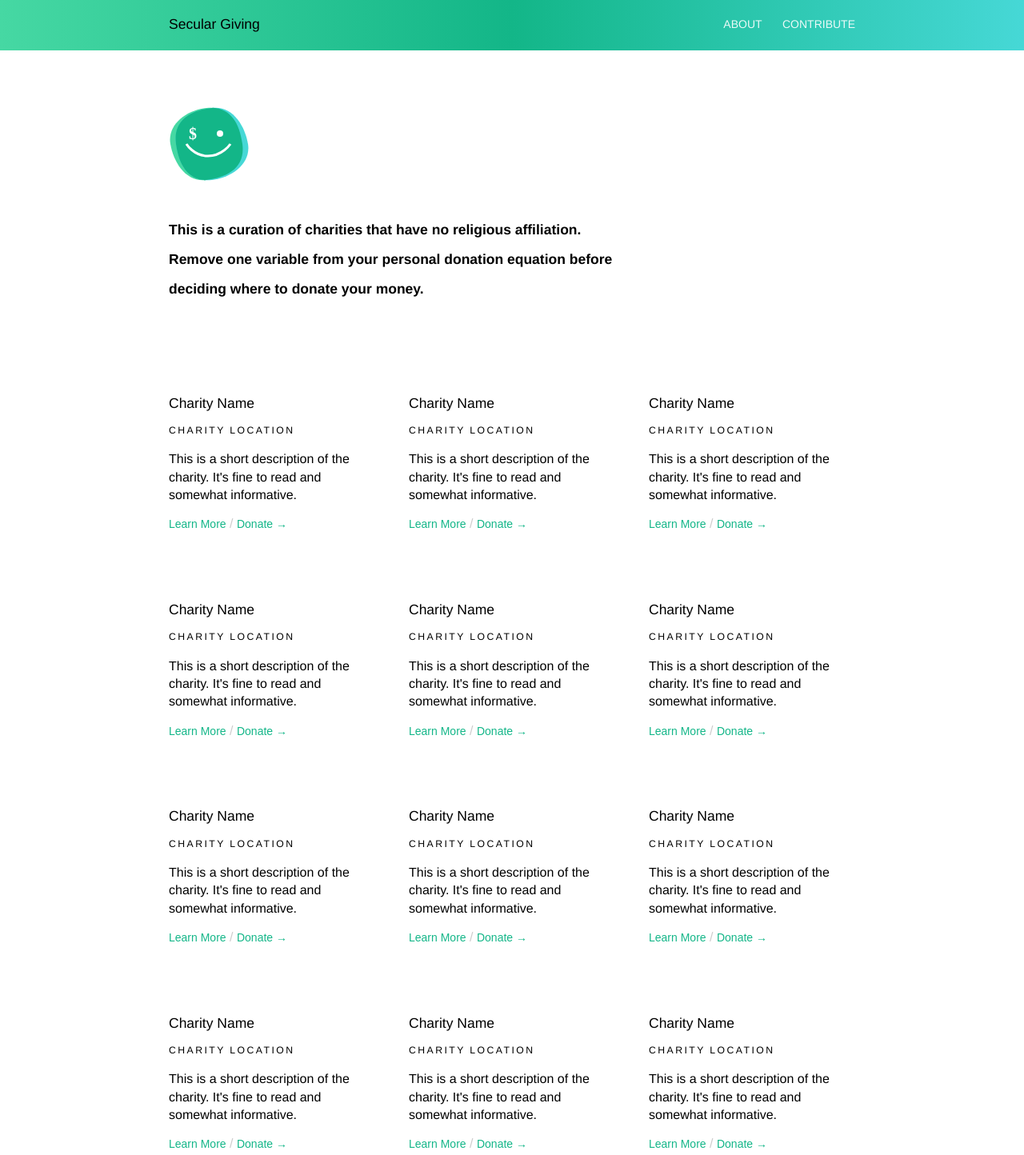
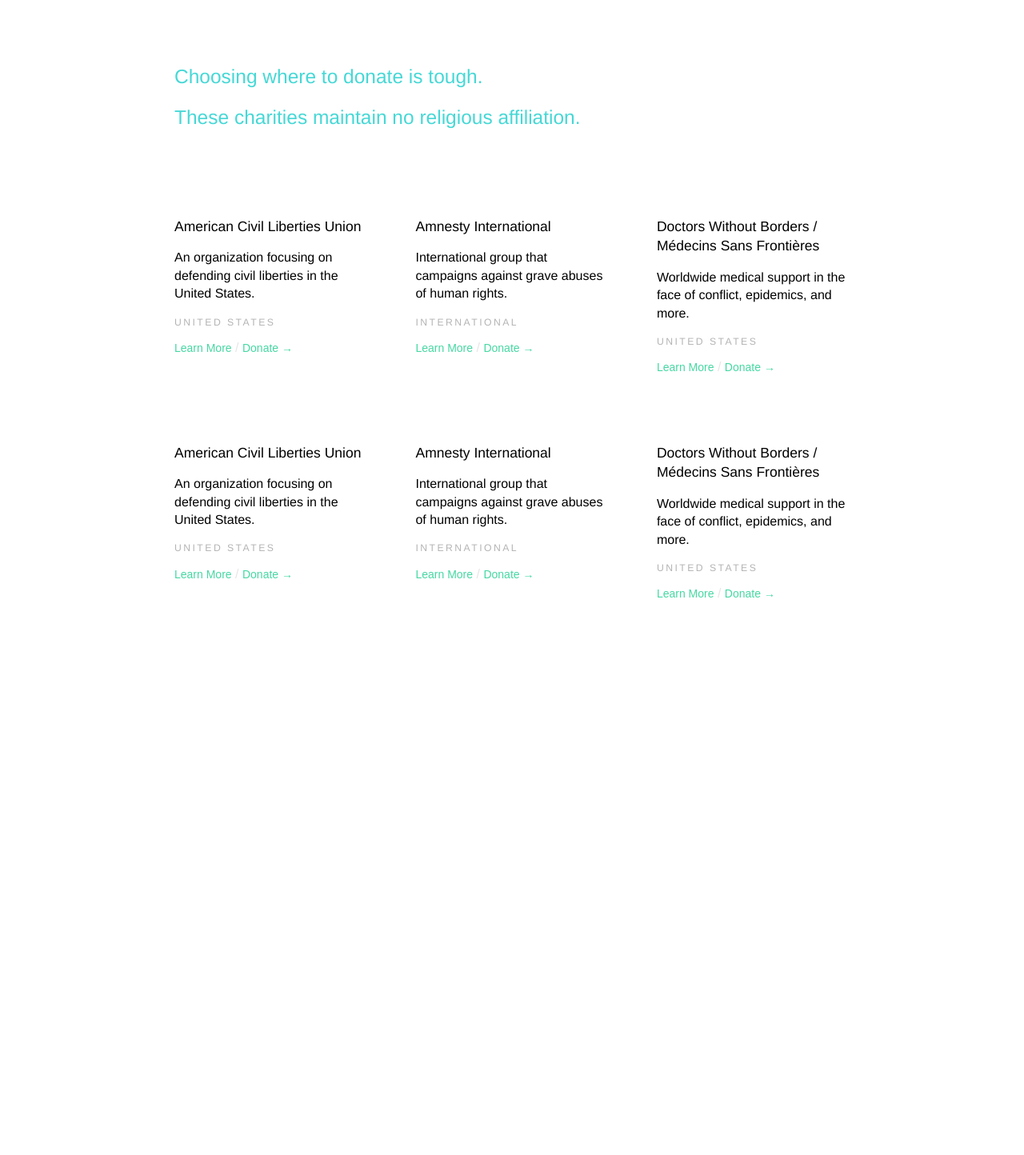
Before and after one commit to joshuajenkins/seculargiving, a website: page index.html in a window 1280 px wide. Shown: the whole page at 80% size. After the commit the page ends 879 px from the top, so only its background shows below. Drawn offline with Linux system fonts and the light colour scheme.

Commit message:
Simplifying design

```diff
--- a/app/scss/_charities.scss
+++ b/app/scss/_charities.scss
@@ -1,27 +1,34 @@
 // Charities module
-
 .intro {
-  @extend %u-blockCenter;
-  @extend %m-massive-v;
+  @include m-b($mu-large);
+}
+.intro-textContainer {
+  @include u-blockCenter();
+  @include p-v($mu-massive);
 
   max-width: 900px;
 }
-.intro-logo {
-  // @extend %u-blockCenter;
-  @extend %m-jumbo-b;
-  @extend %p-medium-l;
+.intro-text {
+  @include m(0);
+  @include p-h($mu-large);
 
-  display: block;
-  width: 100px;
-}
-.intro-text {
-  @extend .font-sans7;
-  @extend .fontSize-medium;
+  font-size: $fontSize-medium;
+  color: $color-greenBlue;
+
+  @extend .font-sans5;
   @extend .lineHeight-loose;
-  @extend %m-zero;
-  @extend %p-medium-l;
 
   max-width: 580px;
+}
+
+@media screen and (min-width: 500px) {
+
+  .intro-text {
+    font-size: $fontSize-large;
+  }
+  .intro-text--newLine {
+    display: block;
+  }
 }
 
 .charities {
@@ -37,12 +44,15 @@
 
 .charity {
   @extend %u-borderBox;
-  @extend %m-zero;
-  @extend %m-jumbo-v;
-  @extend %p-medium-h;
 
-  float: left;
-  max-width: 300px;
+  @include m(0);
+  @include m-b($mu-jumbo * 2);
+  @include p-h($mu-large);
+
+  display: inline-block;
+  vertical-align: top;
+
+  max-width: 300px - 3; // Weird width fix I need to look into
 }
 .charity-name {
   @extend .font-sans5;
@@ -57,6 +67,8 @@
   @extend %fontSize-small;
   @extend .lineHeight-normal;
   @extend %m-normal-b;
+
+  color: $color-midGrey;
 
   text-transform: uppercase;
   letter-spacing: 0.2em;
@@ -78,5 +90,5 @@
   display: inline-block;
 }
 .charityLinks-divider {
-  color: rgba(0,0,0,0.2);
+  color: $color-lineGrey;
 }
--- a/app/scss/_globals.scss
+++ b/app/scss/_globals.scss
@@ -4,8 +4,8 @@
   text-decoration: none;
 }
 .link:link, .link:visited {
-  color: $color-green;
+  color: $color-greenLight;
 }
 .link:hover {
-  color: $color-greenLight;
+  color: $color-greenBlue;
 }
--- a/app/scss/_header.scss
+++ /dev/null
@@ -1,54 +0,0 @@
-.header {
-  @extend %u-borderBox;
-  @extend %m-zero;
-  @extend %m-jumbo-b;
-  @extend %p-medium;
-  @extend %u-clearfix;
-
-  width: 100%;
-  background: linear-gradient(to right, $color-greenLight, $color-green, $color-greenBlue);
-}
-.header-inside {
-  @extend %u-borderBox;
-  @extend %u-blockCenter;
-  @extend %p-medium-h;
-  width: 900px;
-}
-.header-main {
-  @extend %u-borderBox;
-  @extend %m-zero-v;
-  @extend %p-medium-r;
-
-  @extend .font-sans5;
-  @extend .fontSize-medium;
-  @extend .lineHeight-tight;
-
-  width: 50%;
-  float: left;
-
-  position: relative;
-  top: -1px;
-}
-
-.header-nav {
-  @extend %u-borderBox;
-  width: 50%;
-  float: right;
-  text-align: right;
-}
-
-.nav-link {
-  @extend %m-medium-l;
-
-  @extend .font-sans5;
-  @extend .fontSize-normal;
-  @extend .lineHeight-normal;
-
-  text-transform: uppercase;
-}
-.nav-link:link, .nav-link:visited {
-  color: rgba(255,255,255,0.9);
-}
-.nav-link:hover {
-  color: rgba(255,255,255,1);
-}
--- a/app/scss/_typography.scss
+++ b/app/scss/_typography.scss
@@ -20,6 +20,10 @@
 // Type scale
 
 $fontSize-base: 14px;
+$fontSize-small: $fontSize-base * .8725;
+$fontSize-medium: $fontSize-base * 1.25;
+$fontSize-large: $fontSize-base * 1.75;
+$fontSize-jumbo: $fontSize-base * 2.5;
 
 %fontSize-small {
   font-size: $fontSize-base * .8725;
--- a/app/scss/_utilities.scss
+++ b/app/scss/_utilities.scss
@@ -8,6 +8,11 @@
   }
 }
 
+@mixin u-blockCenter() {
+  margin-left: auto;
+  margin-right: auto;
+}
+
 %u-blockCenter {
   margin-left: auto;
   margin-right: auto;
--- a/app/scss/style.scss
+++ b/app/scss/style.scss
@@ -4,7 +4,6 @@
 @import 'typography';
 @import 'margins';
 @import 'globals';
-@import 'header';
 @import 'charities';
 
 html {
--- a/index.html
+++ b/index.html
@@ -9,140 +9,71 @@
 </head>
 <body>
 
-  <header class="header">
-    <div class="header-inside">
-      <h1 class="header-main">Secular Giving</h1>
-      <nav class="header-nav">
-        <a href="#" class="nav-link link">About</a>
-        <a href="#" class="nav-link link">Contribute</a>
-      </nav>
+  <div class="intro">
+    <div class="intro-textContainer">
+      <p class="intro-text">Choosing where to donate is tough. <span class="intro-text--newLine">These charities maintain no religious affiliation.</span></p>
     </div>
-  </header>
-
-  <div class="intro">
-    <img class="intro-logo" src="dist/images/logo.svg">
-    <p class="intro-text">This is a curation of charities that have no religious affiliation. Remove one variable from your personal donation equation before deciding where to donate your money.</p>
   </div>
 
   <ul class="charities">
     <li class="charity">
-      <h3 class="charity-name">Charity Name</h3>
-      <p class="charity-location">Charity Location</p>
-      <p class="charity-description">This is a short description of the charity. It's fine to read and somewhat informative.</p>
+      <h3 class="charity-name">American Civil Liberties&nbsp;Union</h3>
+      <p class="charity-description">An organization focusing on defending civil liberties in the United States.</p>
+      <p class="charity-location">United States</p>
       <div class="charityLinks">
-        <a href="#" class="charityLinks-link link">Learn More</a>
+        <a href="http://www.aclu.org" class="charityLinks-link link">Learn More</a>
         <span class="charityLinks-divider">/</span>
-        <a href="#" class="charityLinks-link link link--primary">Donate <span class="link-arrow">&rarr;</span></a>
+        <a href="https://www.aclu.org/donate/" class="charityLinks-link link link--primary">Donate <span class="link-arrow">&rarr;</span></a>
       </div>
     </li>
     <li class="charity">
-      <h3 class="charity-name">Charity Name</h3>
-      <p class="charity-location">Charity Location</p>
-      <p class="charity-description">This is a short description of the charity. It's fine to read and somewhat informative.</p>
+      <h3 class="charity-name">Amnesty International</h3>
+      <p class="charity-description">International group that campaigns against grave abuses of human rights.</p>
+      <p class="charity-location">International</p>
       <div class="charityLinks">
-        <a href="#" class="charityLinks-link link">Learn More</a>
+        <a href="http://www.amnesty.org/" class="charityLinks-link link">Learn More</a>
         <span class="charityLinks-divider">/</span>
-        <a href="#" class="charityLinks-link link link--primary">Donate <span class="link-arrow">&rarr;</span></a>
+        <a href="http://www.amnesty.org/en/donate" class="charityLinks-link link link--primary">Donate <span class="link-arrow">&rarr;</span></a>
       </div>
     </li>
     <li class="charity">
-      <h3 class="charity-name">Charity Name</h3>
-      <p class="charity-location">Charity Location</p>
-      <p class="charity-description">This is a short description of the charity. It's fine to read and somewhat informative.</p>
+      <h3 class="charity-name">Doctors Without Borders / Médecins Sans Frontières</h3>
+      <p class="charity-description">Worldwide medical support in the face of conflict, epidemics, and more.</p>
+      <p class="charity-location">United States</p>
       <div class="charityLinks">
-        <a href="#" class="charityLinks-link link">Learn More</a>
+        <a href="http://www.doctorswithoutborders.org/" class="charityLinks-link link">Learn More</a>
         <span class="charityLinks-divider">/</span>
-        <a href="#" class="charityLinks-link link link--primary">Donate <span class="link-arrow">&rarr;</span></a>
+        <a href="https://donate.doctorswithoutborders.org/onetime.cfm" class="charityLinks-link link link--primary">Donate <span class="link-arrow">&rarr;</span></a>
       </div>
     </li>
     <li class="charity">
-      <h3 class="charity-name">Charity Name</h3>
-      <p class="charity-location">Charity Location</p>
-      <p class="charity-description">This is a short description of the charity. It's fine to read and somewhat informative.</p>
+      <h3 class="charity-name">American Civil Liberties&nbsp;Union</h3>
+      <p class="charity-description">An organization focusing on defending civil liberties in the United States.</p>
+      <p class="charity-location">United States</p>
       <div class="charityLinks">
-        <a href="#" class="charityLinks-link link">Learn More</a>
+        <a href="http://www.aclu.org" class="charityLinks-link link">Learn More</a>
         <span class="charityLinks-divider">/</span>
-        <a href="#" class="charityLinks-link link link--primary">Donate <span class="link-arrow">&rarr;</span></a>
+        <a href="https://www.aclu.org/donate/" class="charityLinks-link link link--primary">Donate <span class="link-arrow">&rarr;</span></a>
       </div>
     </li>
     <li class="charity">
-      <h3 class="charity-name">Charity Name</h3>
-      <p class="charity-location">Charity Location</p>
-      <p class="charity-description">This is a short description of the charity. It's fine to read and somewhat informative.</p>
+      <h3 class="charity-name">Amnesty International</h3>
+      <p class="charity-description">International group that campaigns against grave abuses of human rights.</p>
+      <p class="charity-location">International</p>
       <div class="charityLinks">
-        <a href="#" class="charityLinks-link link">Learn More</a>
+        <a href="http://www.amnesty.org/" class="charityLinks-link link">Learn More</a>
         <span class="charityLinks-divider">/</span>
-        <a href="#" class="charityLinks-link link link--primary">Donate <span class="link-arrow">&rarr;</span></a>
+        <a href="http://www.amnesty.org/en/donate" class="charityLinks-link link link--primary">Donate <span class="link-arrow">&rarr;</span></a>
       </div>
     </li>
     <li class="charity">
-      <h3 class="charity-name">Charity Name</h3>
-      <p class="charity-location">Charity Location</p>
-      <p class="charity-description">This is a short description of the charity. It's fine to read and somewhat informative.</p>
+      <h3 class="charity-name">Doctors Without Borders / Médecins Sans Frontières</h3>
+      <p class="charity-description">Worldwide medical support in the face of conflict, epidemics, and more.</p>
+      <p class="charity-location">United States</p>
       <div class="charityLinks">
-        <a href="#" class="charityLinks-link link">Learn More</a>
+        <a href="http://www.doctorswithoutborders.org/" class="charityLinks-link link">Learn More</a>
         <span class="charityLinks-divider">/</span>
-        <a href="#" class="charityLinks-link link link--primary">Donate <span class="link-arrow">&rarr;</span></a>
-      </div>
-    </li>
-    <li class="charity">
-      <h3 class="charity-name">Charity Name</h3>
-      <p class="charity-location">Charity Location</p>
-      <p class="charity-description">This is a short description of the charity. It's fine to read and somewhat informative.</p>
-      <div class="charityLinks">
-        <a href="#" class="charityLinks-link link">Learn More</a>
-        <span class="charityLinks-divider">/</span>
-        <a href="#" class="charityLinks-link link link--primary">Donate <span class="link-arrow">&rarr;</span></a>
-      </div>
-    </li>
-    <li class="charity">
-      <h3 class="charity-name">Charity Name</h3>
-      <p class="charity-location">Charity Location</p>
-      <p class="charity-description">This is a short description of the charity. It's fine to read and somewhat informative.</p>
-      <div class="charityLinks">
-        <a href="#" class="charityLinks-link link">Learn More</a>
-        <span class="charityLinks-divider">/</span>
-        <a href="#" class="charityLinks-link link link--primary">Donate <span class="link-arrow">&rarr;</span></a>
-      </div>
-    </li>
-    <li class="charity">
-      <h3 class="charity-name">Charity Name</h3>
-      <p class="charity-location">Charity Location</p>
-      <p class="charity-description">This is a short description of the charity. It's fine to read and somewhat informative.</p>
-      <div class="charityLinks">
-        <a href="#" class="charityLinks-link link">Learn More</a>
-        <span class="charityLinks-divider">/</span>
-        <a href="#" class="charityLinks-link link link--primary">Donate <span class="link-arrow">&rarr;</span></a>
-      </div>
-    </li>
-    <li class="charity">
-      <h3 class="charity-name">Charity Name</h3>
-      <p class="charity-location">Charity Location</p>
-      <p class="charity-description">This is a short description of the charity. It's fine to read and somewhat informative.</p>
-      <div class="charityLinks">
-        <a href="#" class="charityLinks-link link">Learn More</a>
-        <span class="charityLinks-divider">/</span>
-        <a href="#" class="charityLinks-link link link--primary">Donate <span class="link-arrow">&rarr;</span></a>
-      </div>
-    </li>
-    <li class="charity">
-      <h3 class="charity-name">Charity Name</h3>
-      <p class="charity-location">Charity Location</p>
-      <p class="charity-description">This is a short description of the charity. It's fine to read and somewhat informative.</p>
-      <div class="charityLinks">
-        <a href="#" class="charityLinks-link link">Learn More</a>
-        <span class="charityLinks-divider">/</span>
-        <a href="#" class="charityLinks-link link link--primary">Donate <span class="link-arrow">&rarr;</span></a>
-      </div>
-    </li>
-    <li class="charity">
-      <h3 class="charity-name">Charity Name</h3>
-      <p class="charity-location">Charity Location</p>
-      <p class="charity-description">This is a short description of the charity. It's fine to read and somewhat informative.</p>
-      <div class="charityLinks">
-        <a href="#" class="charityLinks-link link">Learn More</a>
-        <span class="charityLinks-divider">/</span>
-        <a href="#" class="charityLinks-link link link--primary">Donate <span class="link-arrow">&rarr;</span></a>
+        <a href="https://donate.doctorswithoutborders.org/onetime.cfm" class="charityLinks-link link link--primary">Donate <span class="link-arrow">&rarr;</span></a>
       </div>
     </li>
   </ul>
```
Also changed, not shown: app/scss/_colors.scss (+8 -3 lines), app/scss/_margins.scss (+48 -0 lines), dist/css/style.css.
